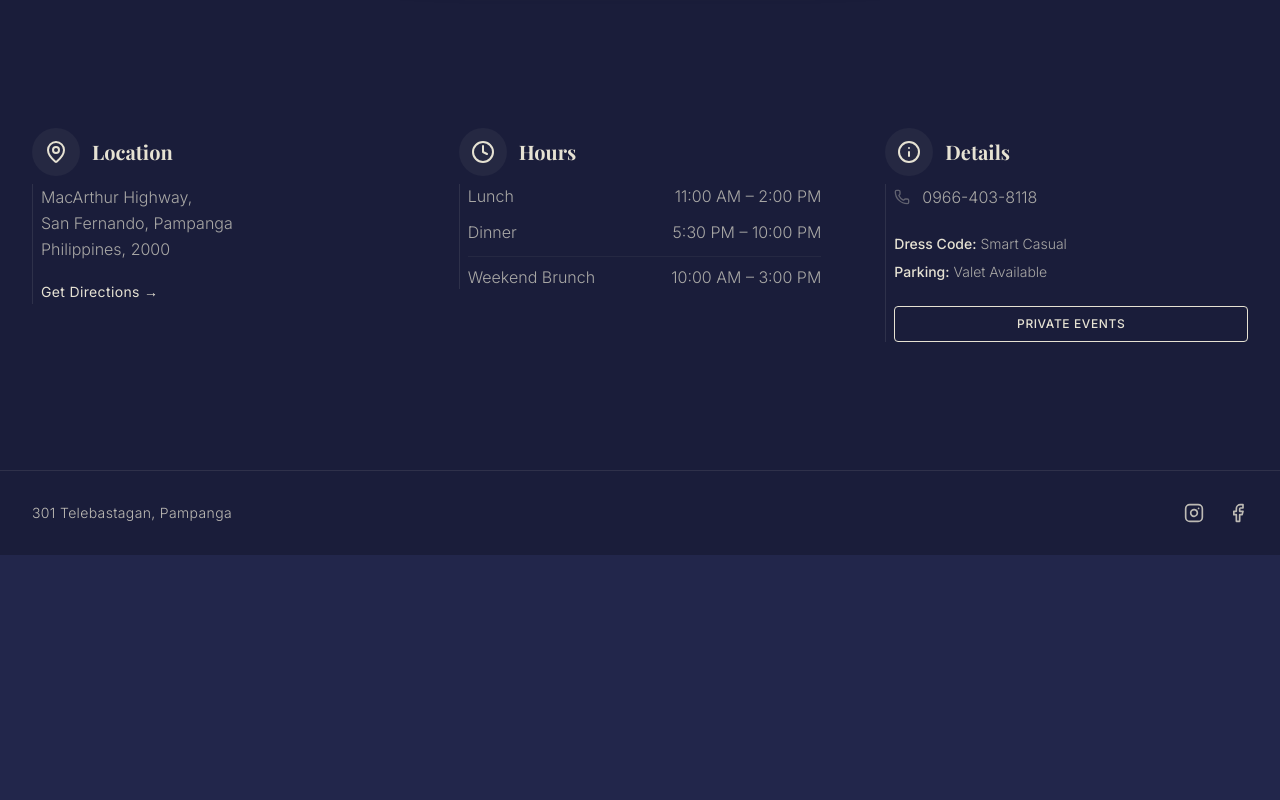
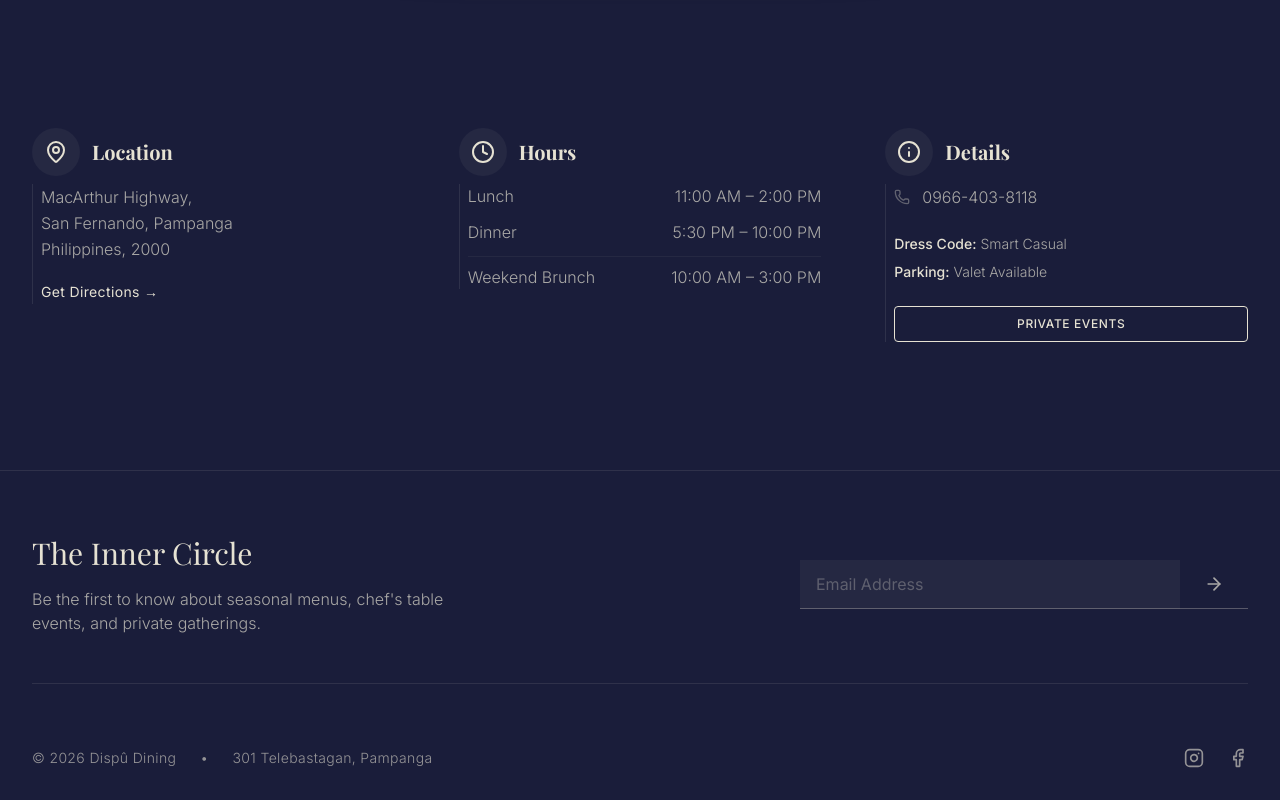
Before and after one commit to RCOA24/KapampanganDispu, a Next.js app: page / in a window 1280 px wide. Shown: the part 5874-6674 px from the top of the page. Before the commit the page ends 6429 px from the top, so only its background shows below. Built offline with nearby package versions, Linux system fonts and the light colour scheme; a web font is replaced by a local one.

Commit message:
improved the foother

```diff
--- a/components/sections/Footer.tsx
+++ b/components/sections/Footer.tsx
@@ -1,14 +1,46 @@
 import React from 'react';
-import { Facebook, Instagram } from 'lucide-react';
+import { Facebook, Instagram, ArrowRight } from 'lucide-react';
 import { Container } from '@/components/ui/Elements';
 
 export default function Footer() {
   return (
-    <footer className="border-t border-[#e6e2d3]/10 bg-[#1a1d3a] py-8 text-[#e6e2d3]">
-      <Container className="flex flex-col md:flex-row justify-between items-center gap-6 text-sm opacity-80">
-        <div className="font-light tracking-wide">
-          301 Telebastagan, Pampanga
+    <footer className="border-t border-[#e6e2d3]/10 bg-[#1a1d3a] pt-16 pb-8 text-[#e6e2d3]">
+      <Container>
+        {/* Newsletter Section */}
+        <div className="grid md:grid-cols-2 gap-12 items-center mb-16 border-b border-[#e6e2d3]/10 pb-12">
+          <div className="space-y-4">
+            <h3 className="text-3xl font-[family-name:var(--font-playfair)]">The Inner Circle</h3>
+            <p className="text-[#e6e2d3]/70 font-light max-w-md">
+              Be the first to know about seasonal menus, chef's table events, and private gatherings.
+            </p>
           </div>
+
+          <form className="flex w-full max-w-md md:ml-auto" onSubmit={(e) => e.preventDefault()}>
+            <div className="relative w-full">
+              <input
+                type="email"
+                placeholder="Email Address"
+                className="w-full bg-[#e6e2d3]/5 border-b border-[#e6e2d3]/30 px-4 py-3 outline-none text-[#e6e2d3] placeholder:text-[#e6e2d3]/30 focus:border-[#e6e2d3] transition-colors"
+                required
+              />
+            </div>
+            <button
+              type="submit"
+              className="px-6 py-3 border-b border-[#e6e2d3]/30 hover:border-[#e6e2d3] text-[#e6e2d3] hover:text-white transition-colors group"
+            >
+              <ArrowRight className="w-5 h-5 opacity-70 group-hover:opacity-100 group-hover:translate-x-1 transition-all" />
+            </button>
+          </form>
+        </div>
+
+        {/* Bottom Section */}
+        <div className="flex flex-col md:flex-row justify-between items-center gap-6 text-sm opacity-60">
+          <div className="font-light tracking-wide flex flex-col md:flex-row gap-6 items-center text-center md:text-left">
+            <span>© 2026 Dispû Dining</span>
+            <span className="hidden md:inline">•</span>
+            <span>301 Telebastagan, Pampanga</span>
+          </div>
+
           <div className="flex items-center gap-6">
             <a href="#" className="group hover:text-white transition-colors" aria-label="Instagram">
               <Instagram className="w-5 h-5 group-hover:scale-110 transition-transform" />
@@ -17,6 +49,7 @@ export default function Footer() {
               <Facebook className="w-5 h-5 group-hover:scale-110 transition-transform" />
             </a>
           </div>
+        </div>
       </Container>
     </footer>
   );
```
Lines whose indentation alone changed are shown as unchanged.
